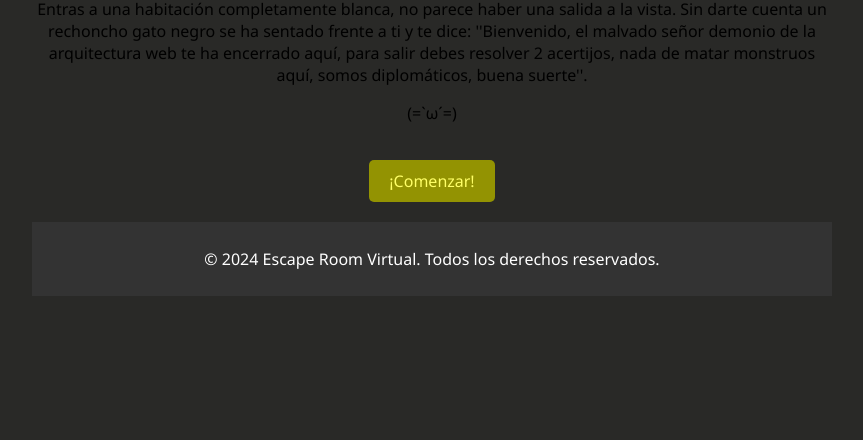
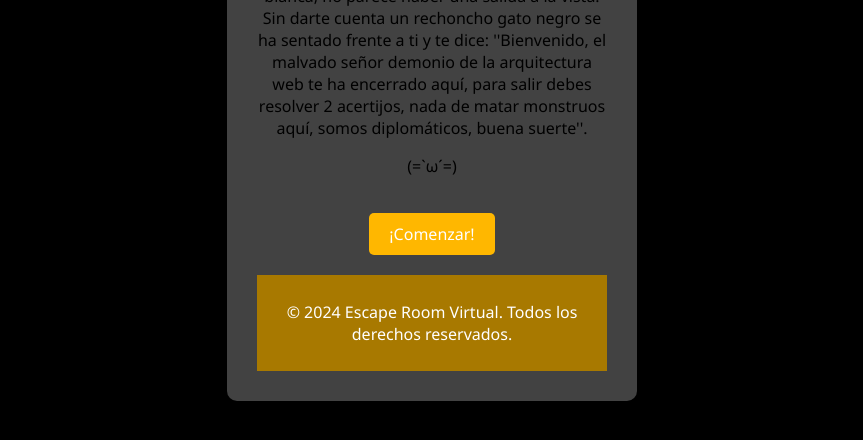
Before and after one commit to NataliaAst/Proyecto-final-ARQWEB, a plain HTML site: page Escape-room-HCJ/index.html in a window 1280 px wide. Shown: the part 246-686 px from the top of the page, without its empty margins (208-1071 px from the left). Drawn offline with Linux system fonts and the light colour scheme.

```diff
--- a/Escape-room-HCJ/Styles.css
+++ b/Escape-room-HCJ/Styles.css
@@ -2,13 +2,19 @@
     font-family: 'Segoe UI', sans-serif;
     margin: 0;
     padding: 0;
-    background-color: #292927;
+    background-color: #000000;
+    display: flex;
+    justify-content: center;
+    align-items: center;
   }
 
   .container {
-    max-width: 800px;
-    margin: 0 auto;
-    padding: 20px;
+    background-color: #424242;
+    padding: 30px;
+    border-radius: 10px;
+    box-shadow: 0 0 10px rgba(0, 0, 0, 0.1);
+    width: 350px;
+    text-align: center;
   }
 
 
@@ -38,8 +44,8 @@
   .btn {
     display: inline-block;
     padding: 10px 20px;
-    background-color: #939302;
-    color: #ffff67;
+    background-color: #ffb700;
+    color: #ffffff;
     text-decoration: none;
     border-radius: 5px;
     margin-top: 20px;
@@ -47,13 +53,13 @@
   }
 
   .btn:hover {
-    background-color: #939302;
+    background-color: #ffb700;
   }
 
   footer {
     text-align: center;
     margin-top: 20px;
     padding: 10px 0;
-    background-color: #333;
+    background-color: #a87900;
     color: #fff;
   }
--- /dev/null
+++ b/Escape-room-HCJ/styles-copy.css
@@ -0,0 +1,36 @@
+body {
+    font-family: Arial, sans-serif;
+    background-color: #000000;
+    display: flex;
+    justify-content: center;
+    align-items: center;
+    margin: 0;
+    height: 50vh;
+}
+
+#game-container {
+    background-color: #424242;
+    padding: 30px;
+    border-radius: 10px;
+    box-shadow: 0 0 10px rgba(0, 0, 0, 0.1);
+    width: 350px;
+    text-align: center;
+}
+
+.room {
+    margin: 20px 0;
+}
+
+button {
+    padding: 10px 20px;
+    border: none;
+    background-color: #ffb700;
+    color: #fff;
+    border-radius: 5px;
+    cursor: pointer;
+    margin: 5px;
+}
+
+button:hover {
+    background-color: #ffb700;
+}
```
Also changed, not shown: Escape-room-HCJ/juego.html (+15 -10 lines), Escape-room-HCJ/script.js (+9 -6 lines).
